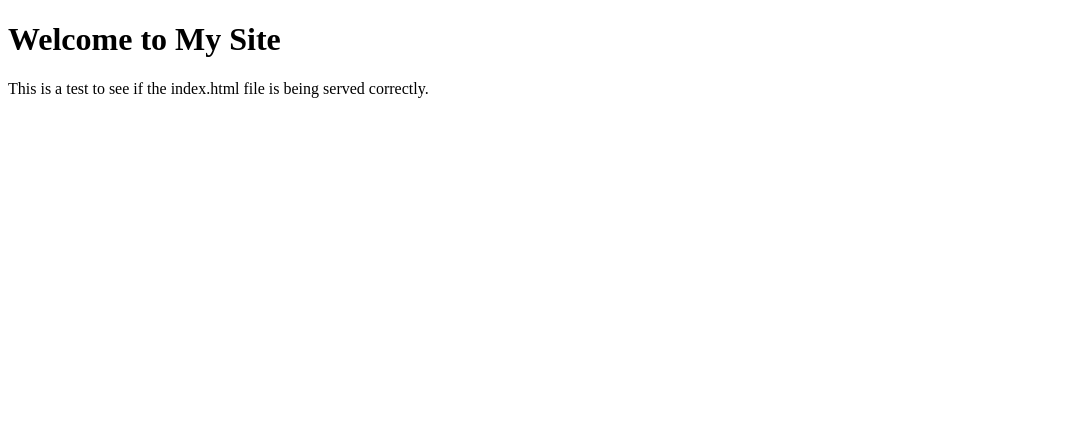
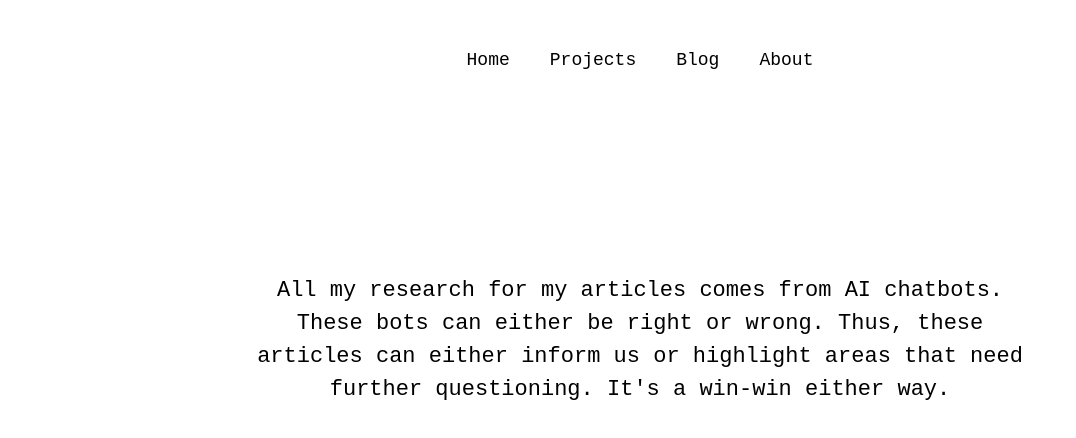
Before and after one commit to nagbharat92/bharatnag, a plain HTML site: page index.html in a window 1280 px wide. Shown: the whole page, without its empty margins (0-1076 px from the left). Drawn offline with Linux system fonts and the light colour scheme.

Commit message:
Update index.html

```diff
--- a/index.html
+++ b/index.html
@@ -2,10 +2,32 @@
 <html lang="en">
 <head>
     <meta charset="UTF-8">
-    <title>Test Home Page</title>
+    <meta name="viewport" content="width=device-width, initial-scale=1.0">
+    <title>Bharat Nag</title>
+    <link rel="stylesheet" href="styles.css">
+
 </head>
 <body>
-    <h1>Welcome to My Site</h1>
-    <p>This is a test to see if the index.html file is being served correctly.</p>
+    <header>
+        <nav>
+            <ul>
+                <li><a href="index.html">Home</a></li>
+                <li><a href="projects.html">Projects</a></li>
+                <li><a href="blog.html">Blog</a></li>
+                <li><a href="about.html">About</a></li>
+            </ul>
+        </nav>
+    </header>
+
+    <!-- Home Page Content -->
+    <div class="container">
+        <div id="text">
+            <!-- The content will be inserted by JavaScript -->
+        </div>
+    </div>
+
+ <!-- Include the content.js file -->
+ <script src="content.js"></script>
+
 </body>
 </html>
```
